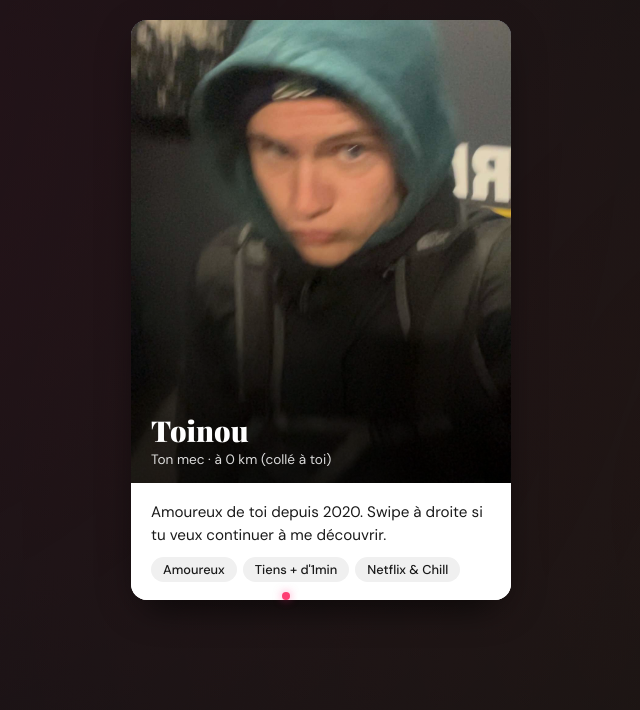
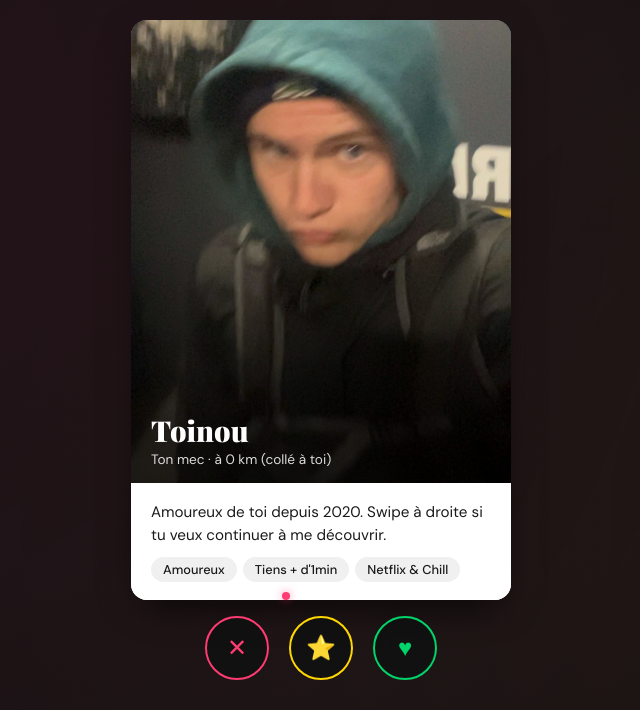
Before and after one commit to AntoineDev-fr/tinder, a plain HTML site: page index.html in a window 1280 px wide. Shown: the part 90-800 px from the top of the page, without its empty margins (319-959 px from the left). Drawn offline with nearby package versions, Linux system fonts and the light colour scheme.

Commit message:
Add action buttons for card swiping functionality

```diff
--- a/index.html
+++ b/index.html
@@ -606,7 +606,12 @@
   <div class="dots" id="dots"></div>
 </div>
 
-
+<!-- Action buttons -->
+<div class="actions" id="actions">
+  <button class="btn-action btn-nope" onclick="swipeCard('left')" title="Nope">✕</button>
+  <button class="btn-action btn-super" onclick="swipeCard('super')" title="Super Like">⭐</button>
+  <button class="btn-action btn-like" onclick="swipeCard('right')" title="Like">♥</button>
+</div>
 
 <!-- Match Screen -->
 <div class="match-screen" id="matchScreen">
```
